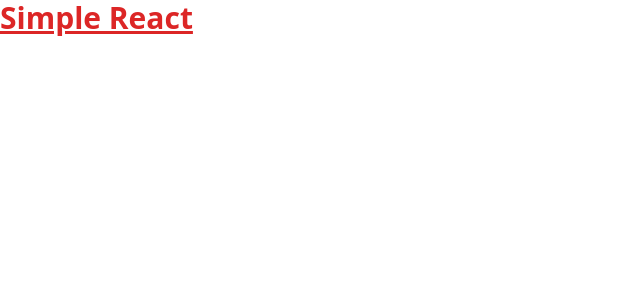
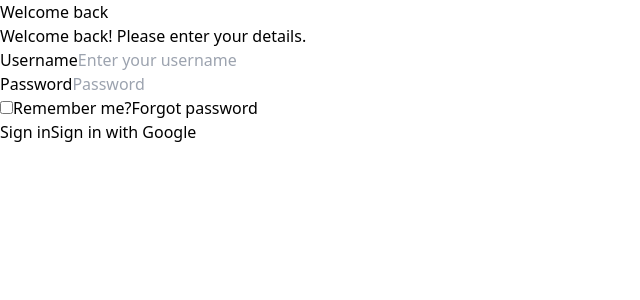
Before and after one commit to jacoobanderson/project-management-system, a React (Create React App) app in the folder frontend/: page /login in a window 1280 px wide. Shown: the top 300 px of the page, without its empty margins (0-640 px from the left). Built offline with nearby package versions, Linux system fonts and the light colour scheme.

Commit message:
Create login functionality

```diff
--- a/frontend/package.json
+++ b/frontend/package.json
@@ -12,6 +12,7 @@
     "@types/react-dom": "^18.0.6",
     "react": "^18.2.0",
     "react-dom": "^18.2.0",
+    "react-router-dom": "^6.3.0",
     "react-scripts": "5.0.1",
     "typescript": "^4.8.2",
     "web-vitals": "^2.1.4"
--- a/frontend/src/App.tsx
+++ b/frontend/src/App.tsx
@@ -1,12 +1,16 @@
 import React from "react"
+import { BrowserRouter, Route, Routes } from "react-router-dom"
+import Login from "./pages/Login"
 import "./App.css"
 
 function App() {
   return (
     <div className='App'>
-      <h1 className='text-3xl font-bold underline text-red-600'>
-        Simple React
-      </h1>
+      <BrowserRouter>
+          <Routes>
+            <Route path='/login' element={<Login />} />
+          </Routes>
+      </BrowserRouter>
     </div>
   )
 }
--- /dev/null
+++ b/frontend/src/pages/Login.tsx
@@ -0,0 +1,82 @@
+import React, { useState } from "react"
+import { useNavigate } from "react-router-dom"
+
+const Login = () => {
+  const navigate = useNavigate()
+  const [formData, setFormData] = useState({})
+
+  const handleChange = (event: any) => {
+    setFormData({
+        ...formData,
+        [event.target.name]: event.target.value
+    })
+  }
+  const handleSubmit = async (event: any) => {
+    event.preventDefault()
+    console.log(formData)
+    try {
+      const response = await fetch(
+        process.env.REACT_APP_ACCOUNT_API + "/login",
+        {
+          method: "POST",
+          mode: "cors",
+          credentials: "include",
+          headers: {
+            "Content-type": "application/json",
+          },
+          body: JSON.stringify(formData),
+        }
+      )
+      const res = await response.json()
+      if (response.status === 201) {
+        navigate(`/${res.id}/find`)
+      } else {
+        console.log(res.status)
+      }
+    } catch (error) {}
+  }
+
+  return (
+    <div>
+      <h1>Welcome back</h1>
+      <p>Welcome back! Please enter your details.</p>
+      <form onSubmit={handleSubmit} id='loginForm'>
+        <div>
+          <label htmlFor='email'>Username</label>
+          <input
+            onChange={handleChange}
+            type='text'
+            name='username'
+            id='username'
+            placeholder='Enter your username'
+            required
+          />
+        </div>
+        <div>
+          <label htmlFor='password'>Password</label>
+          <input
+            onChange={handleChange}
+            type='password'
+            name='password'
+            placeholder='Password'
+            required
+          />
+        </div>
+        <div>
+          <input id='checkbox' name='checkbox' type='checkbox' />
+          <label htmlFor='checkbox'>Remember me?</label>
+          <a href='#0'>Forgot password</a>
+        </div>
+        <div>
+          <button onClick={handleSubmit}>
+            Sign in
+          </button>
+          <button>Sign in with Google</button>
+        </div>
+
+      </form>
+    </div>
+  )
+}
+
+export default Login
```
Also changed, not shown: 1 other file (tests, documents, lock files or other folders).
